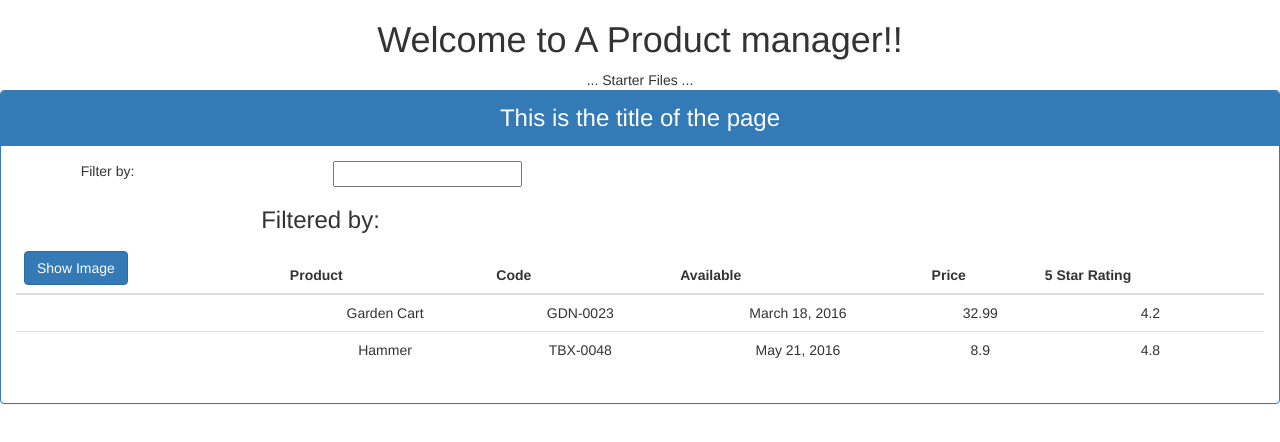
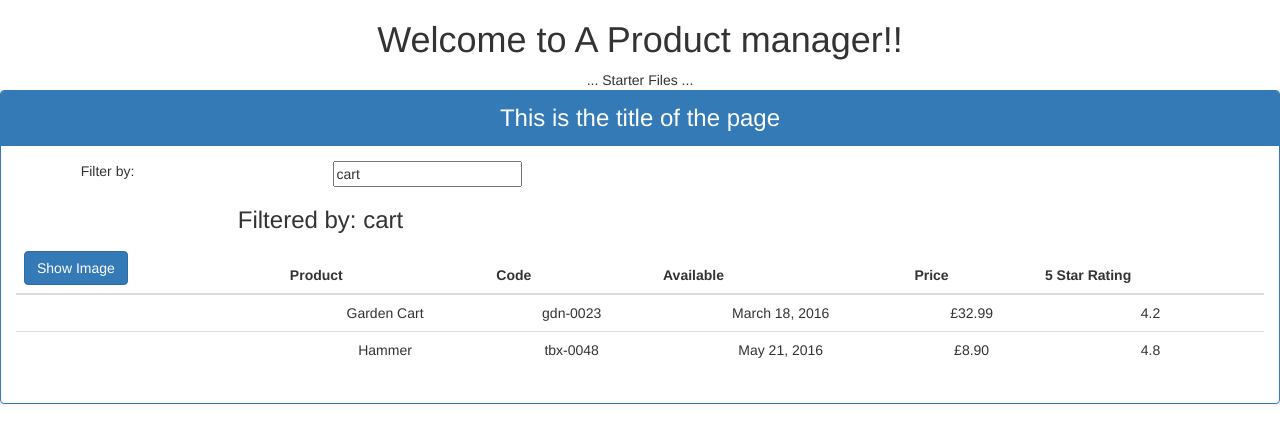
Before and after one commit to Antobbo/angularTraining, an Angular app: page / in a window 1280 px wide. Shown: the top 442 px of the page. Built offline with nearby package versions, Linux system fonts and the light colour scheme.

Commit message:
Data binding and pipes: added filter, images

```diff
--- a/src/app/app.module.ts
+++ b/src/app/app.module.ts
@@ -1,5 +1,6 @@
 import { BrowserModule } from '@angular/platform-browser';
 import { NgModule } from '@angular/core';
+import {FormsModule} from '@angular/forms';
 import { ProductListComponent } from './products/product-list.component';
 
 import { AppComponent } from './app.component';
@@ -10,7 +11,8 @@
     ProductListComponent
   ],
   imports: [
-    BrowserModule
+    BrowserModule,
+    FormsModule
   ],
   providers: [],
   bootstrap: [AppComponent]
--- a/src/app/products/product-list.component.html
+++ b/src/app/products/product-list.component.html
@@ -6,12 +6,14 @@
     <div class='row'>
       <div class='col-md-2'>Filter by:</div>
       <div class='col-md-4'>
-        <input type='text' />
+        <input type='text'
+          [(ngModel)] = 'listFilter'
+        />
       </div>
     </div>
     <div class='row'>
       <div class='col-md-6'>
-        <h3>Filtered by: </h3>
+        <h3>Filtered by: {{listFilter}} </h3>
       </div>
     </div>
     <div class='table-responsive'>
@@ -19,7 +21,8 @@
         <thead>
           <tr>
             <th>
-              <button class='btn btn-primary'>Show Image </button>
+              <button class='btn btn-primary' (click) = 'toggleImage()'>
+                {{showImage ? 'Hide' : 'Show' }} Image </button>
             </th>
             <th>Product</th>
             <th>Code</th>
@@ -30,11 +33,16 @@
         </thead>
         <tbody>
           <tr *ngFor='let product of products'>
-            <td></td>
+            <td><img *ngIf='showImage'
+                     [src]='product.imageUrl'
+                     [title]='product.productName'
+                     [style.width.px] = 'imageWidth'
+                     [style.margin.px] = 'imageMargin'
+            ></td>
             <td>{{product.productName}}</td>
-            <td>{{product.productCode}}</td>
+            <td>{{product.productCode | lowercase}}</td>
             <td>{{product.releaseDate}}</td>
-            <td>{{product.price}}</td>
+            <td>{{product.price | currency: 'GBP':true:'1.2-2'}}</td>
             <td>{{product.starRating}}</td>
 
           </tr>
--- a/src/app/products/product-list.component.ts
+++ b/src/app/products/product-list.component.ts
@@ -5,6 +5,10 @@
 })
 export class ProductListComponent{
   pageTitle: string = 'This is the title of the page';
+  imageWidth: number = 50;
+  imageMargin: number = 2;
+  showImage: boolean = false;
+  listFilter: string = 'cart';
   products: any[] = [
     {
       "productId": 2,
@@ -27,4 +31,9 @@
       "imageUrl": "http://openclipart.org/image/300px/svg_to_png/73/rejon_Hammer.png"
     }
   ];
+
+  toggleImage(): void{
+    this.showImage = !this.showImage;
+    console.log(this.showImage);
+  }
 }
```
